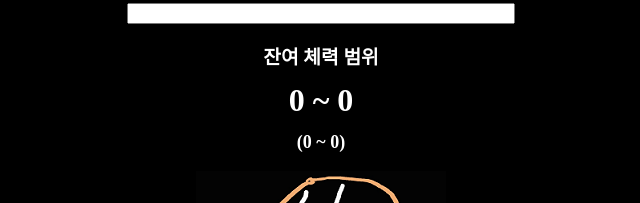
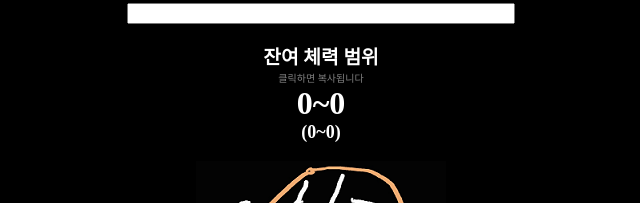
Before and after one commit to iamxeph/cookierun-kingdom-guild-raid-calculator, a React (Create React App) app: page / in a window 1280 px wide. Shown: the part 182-385 px from the top of the page, without its empty margins (319-959 px from the left). Built offline with nearby package versions, Linux system fonts and the light colour scheme.

Commit message:
Add copy to clipboard

```diff
--- a/package.json
+++ b/package.json
@@ -10,6 +10,7 @@
     "react-copy-to-clipboard": "^5.0.3",
     "react-dom": "^17.0.2",
     "react-ga": "^3.3.0",
+    "react-notify-toast": "^0.5.1",
     "react-scripts": "4.0.3",
     "uck": "^1.0.1",
     "web-vitals": "^1.0.1"
--- a/src/App.css
+++ b/src/App.css
@@ -7,13 +7,15 @@ body {
     font-weight: bold;
     font-size: larger;
 }
+.calc_copytoclipboard_desc {
+    color: gray;
+    font-size: x-small;
+}
 .calc_result_withtext {
-    padding-top: 1%;
     font-weight: bold;
     font-size:xx-large;
 }
 .calc_result_numonly {
-    padding-top: 1%;
     font-weight: bold;
     font-size:large;
 }
--- a/src/App.js
+++ b/src/App.js
@@ -3,6 +3,7 @@ import './App.css';
 import NumberSelector from './NumberSelector';
 import {HPResultNumOnly, HPResultWithText} from './HPResult';
 import ReactGA from 'react-ga';
+import Notifications, {notify} from 'react-notify-toast';
 
 ReactGA.initialize('UA-196007966-1');
 ReactGA.pageview(window.location.pathname + window.location.search);
@@ -150,6 +151,7 @@ class App extends Component {
   render() {
     return (
       <div className="App">
+        <Notifications />
         <h3>쿠키런 킹덤 토벌전 체력 계산기</h3>
         <div id="calculator">
         <div className="calc_input_desc">토벌전 단계</div>
@@ -180,7 +182,8 @@ class App extends Component {
         <br />
         <br />
         <div className="calc_input_desc">잔여 체력 범위</div>
-        <HPResultWithText min={this.state.min} max={this.state.max}></HPResultWithText>
+        <div className="calc_copytoclipboard_desc">클릭하면 복사됩니다</div>
+        <HPResultWithText level= {this.state.level} percent={this.state.percent} min={this.state.min} max={this.state.max}></HPResultWithText>
         <HPResultNumOnly min={this.state.min} max={this.state.max}></HPResultNumOnly>
         <br />
         </div>
--- a/src/HPResult.js
+++ b/src/HPResult.js
@@ -1,11 +1,13 @@
 import React, { Component } from 'react';
 import {format} from 'uck';
+import {CopyToClipboard} from 'react-copy-to-clipboard';
+import { notify } from 'react-notify-toast';
 
 export class HPResultNumOnly extends Component {
     render() {
       return (
           <div>
-            <div className="calc_result_numonly">({this.props.min.toLocaleString()} ~ {this.props.max.toLocaleString()})</div>
+            <div className="calc_result_numonly">({this.props.min.toLocaleString()}~{this.props.max.toLocaleString()})</div>
           </div>
       );
     }
@@ -16,12 +18,13 @@ export class HPResultWithText extends Component {
     super(props)
 
     this.state = {
-      copyText: "",
-      setText: "",
+      copyText: this.props.level*1 + '단계 ' + this.props.percent*1 + '% ' + this.formatNum(this.props.min) + '~' + this.formatNum(this.props.max),
       isCopied: false,
       setIsCopied: false
     }
+
   }
+
   formatNum(num) {
     if (num < 1000) {
       return num;
@@ -38,10 +41,39 @@ export class HPResultWithText extends Component {
     }
   }
 
+  onChangeProps() {
+    console.log('onChangeProps!');
+    this.setState({
+      setIsCopied: false,
+      copyText: this.props.level*1 + '단계 ' + this.props.percent*1 + '% ' + this.formatNum(this.props.min) + '~' + this.formatNum(this.props.max)
+    })
+  }
+
+  onCopyText() {
+    this.setState({
+      setIsCopied: true,
+    })
+    notify.show('체력값 복사 완료','success');
+    setTimeout(() => {
+      this.setState({
+        setIsCopied: false,
+      })
+    }, 1000);
+    console.log('Copied: ' + this.state.copyText);
+  }
+
+  componentDidUpdate(prevProps) {
+    if (prevProps.level !== this.props.level || prevProps.percent !== this.props.percent){
+      this.onChangeProps();
+    }
+  }
+
   render() {
     return (
         <div>
-          <div className="calc_result_withtext">{this.formatNum(this.props.min)} ~ {this.formatNum(this.props.max)}</div>
+          <CopyToClipboard text={this.state.copyText} onCopy={() => this.onCopyText()}>
+          <div className="calc_result_withtext">{this.formatNum(this.props.min) + '~' + this.formatNum(this.props.max)}</div>
+          </CopyToClipboard>
         </div>
     );
   }
```
Also changed, not shown: 1 other file (tests, documents, lock files or other folders).
